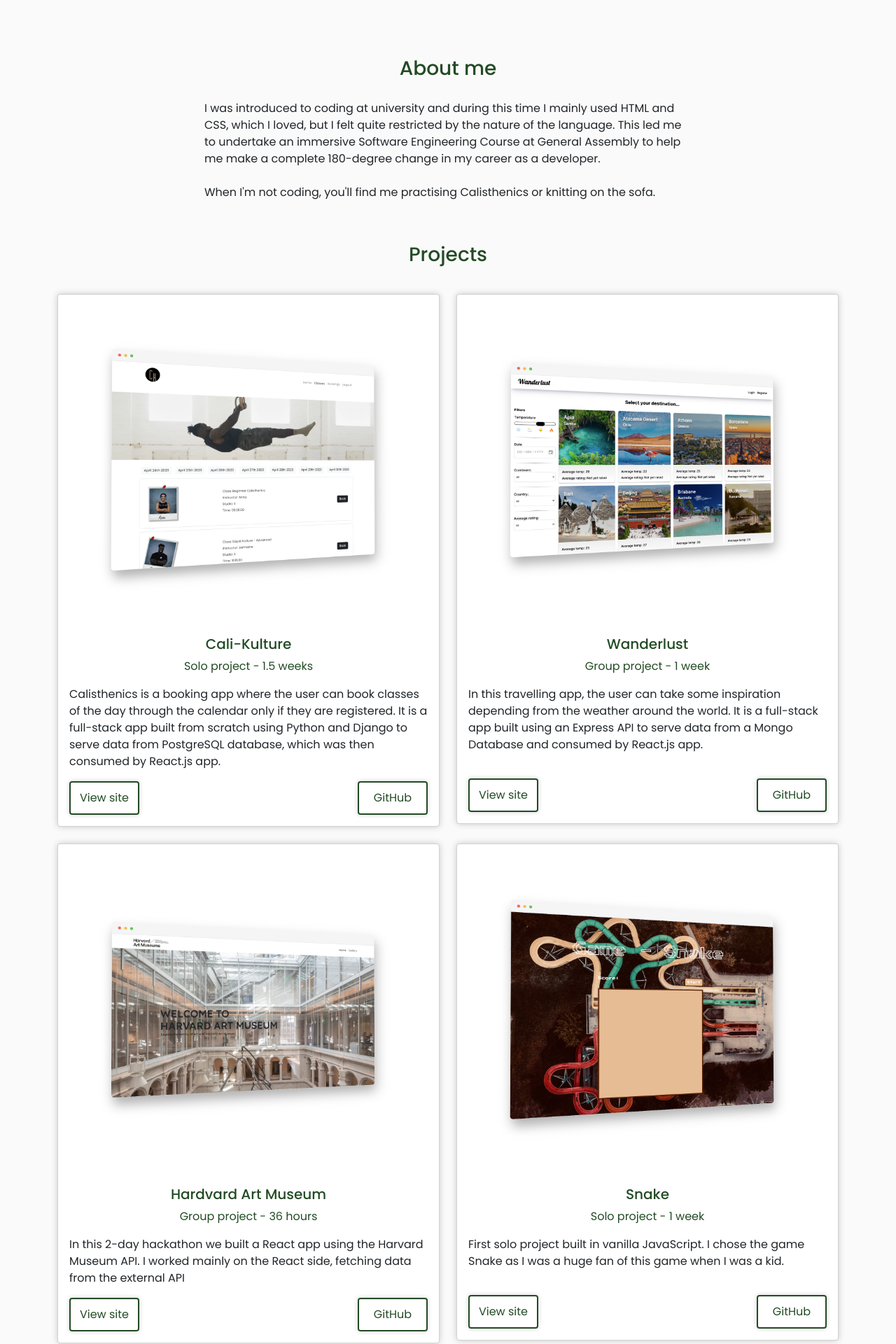
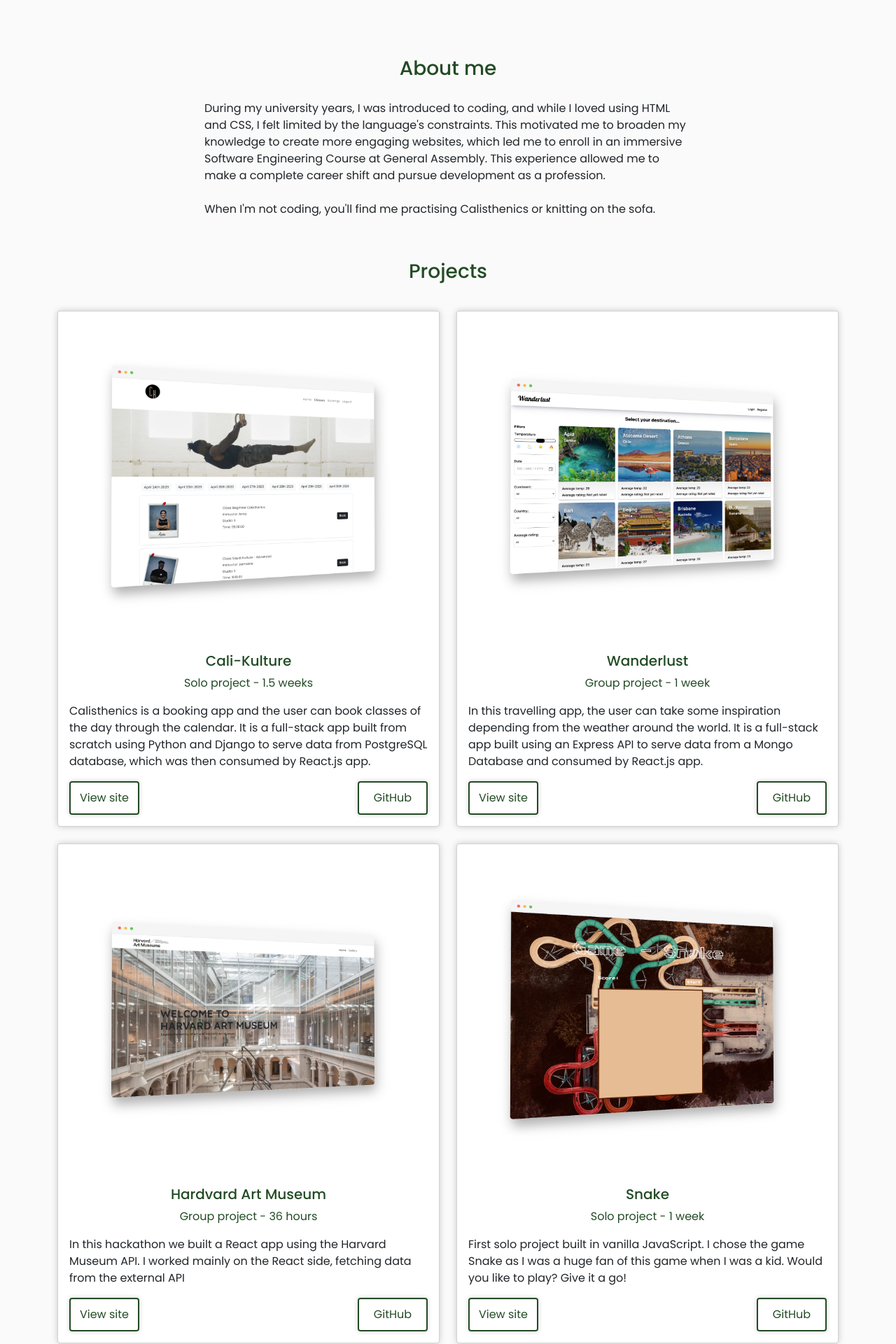
Before and after one commit to rossana87/portfolio, a React (Create React App) app in the folder client/: page / in a window 1280 px wide. Shown: the part 640-2560 px from the top of the page at 70% size. Built offline with nearby package versions, Linux system fonts and the light colour scheme.

Commit message:
more changes

```diff
--- a/client/src/components/about/About.js
+++ b/client/src/components/about/About.js
@@ -14,7 +14,7 @@
             <h3 className='about-header'>About me</h3>
             <Card.Body>
               <Card.Text className='about-description'>
-                I was introduced to coding at university and during this time I mainly used HTML and CSS, which I loved, but I felt quite restricted by the nature of the language. This led me to undertake an immersive Software Engineering Course at General Assembly to help me make a complete 180-degree change in my career as a developer.
+                During my university years, I was introduced to coding, and while I loved using HTML and CSS, I felt limited by the language&apos;s constraints. This motivated me to broaden my knowledge to create more engaging websites, which led me to enroll in an immersive Software Engineering Course at General Assembly. This experience allowed me to make a complete career shift and pursue development as a profession.
                 <br />
                 <br />
                 When I&apos;m not coding, you&apos;ll find me practising <span className='about-hobby'> Calisthenics</span> or <span className='about-hobby'>knitting</span> on the sofa.
--- a/client/src/components/projects/Projects.js
+++ b/client/src/components/projects/Projects.js
@@ -3,8 +3,7 @@
 import Row from 'react-bootstrap/Row'
 import Container from 'react-bootstrap/Container'
 import { Link } from 'react-router-dom'
-import { BiLink } from 'react-icons/bi'
-import { SiGithub } from 'react-icons/si'
+
 
 import Cali from '../../images/cali.png'
 import Wanderlust from '../../images/wanderlust.png'
@@ -27,7 +26,7 @@
                 <Card.Title className='projects-title'>Cali-Kulture
                 </Card.Title>
                 <Card.Text className='projects-subtitle'>Solo project - 1.5 weeks</Card.Text>
-                <Card.Text>Calisthenics is a booking app where the user can book classes of the day through the calendar only if they are registered.
+                <Card.Text>Calisthenics is a booking app and the user can book classes of the day through the calendar.
                   It is a full-stack app built from scratch using Python and Django to serve data from PostgreSQL database, which was then consumed by React.js app.
                 </Card.Text>
                 <div className='projects-button-container'>
@@ -65,7 +64,7 @@
                 <Card.Title className='projects-title'>Hardvard Art Museum
                 </Card.Title>
                 <Card.Text className='projects-subtitle'>Group project - 36 hours</Card.Text>
-                <Card.Text>In this 2-day hackathon we built a React app using the Harvard Museum API. I worked mainly on the React side, fetching data from the external API </Card.Text>
+                <Card.Text>In this hackathon we built a React app using the Harvard Museum API. I worked mainly on the React side, fetching data from the external API </Card.Text>
                 <div className='projects-button-container'>
                   <Link className="projects-button" to={'https://rosie-harvard-api.netlify.app/'} as={Link} target="_blank">View site</Link>
                   <Link className="projects-button" to={'https://github.com/rossana87/Project_2'} as={Link} target="_blank">GitHub</Link>
@@ -81,7 +80,7 @@
                 <Card.Title className='projects-title'>Snake
                 </Card.Title>
                 <Card.Text className='projects-subtitle'>Solo project - 1 week</Card.Text>
-                <Card.Text className='snake'> First solo project built in vanilla JavaScript. I chose the game Snake as I was a huge fan of this game when I was a kid.
+                <Card.Text className='snake'> First solo project built in vanilla JavaScript. I chose the game Snake as I was a huge fan of this game when I was a kid. Would you like to play? Give it a go!
                 </Card.Text>
                 <div className='projects-button-container'>
                   <Link className="projects-button" to={'https://rossana87.github.io/Project_1/'} as={Link} target="_blank">View site</Link>
--- a/client/src/styles/components/projects.scss
+++ b/client/src/styles/components/projects.scss
@@ -26,13 +26,13 @@
       justify-content: center;
     }
 
-    .wanderlust {
-      padding-bottom: 20px;
-    }
+    // .wanderlust {
+    //   padding-bottom: 20px;
+    // }
 
-    .snake {
-      padding-bottom: 20px;
-    }
+    // .snake {
+    //   padding-bottom: 20px;
+    // }
 
     .projects-button-container {
       display: flex;
```
